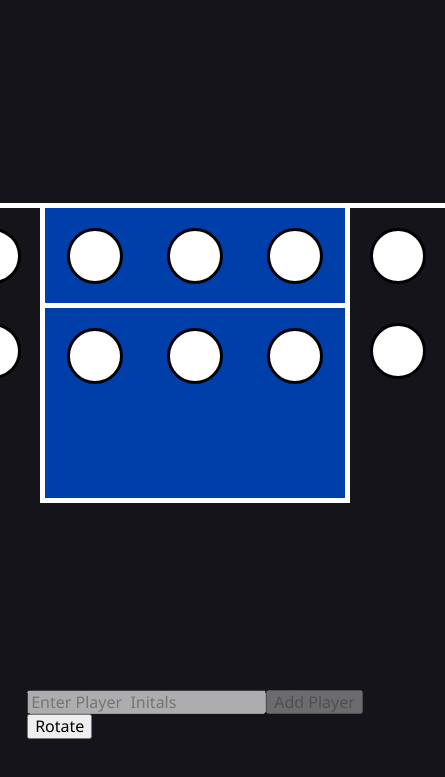
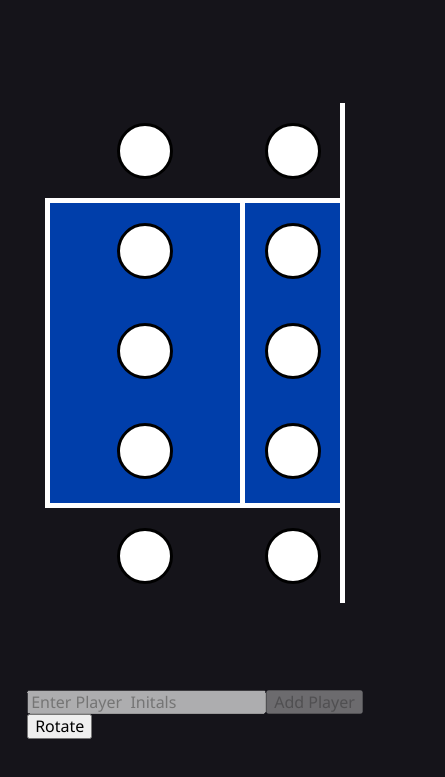
Before and after one commit to centanomics/just-plans-3, a Gatsby site: page / in a window 390 px wide. Shown: the part 63-840 px from the top of the page, 445 px wide, since content can reach past the window. Built offline with nearby package versions, Linux system fonts and the light colour scheme; Gatsby itself is replaced by a stand-in of ours.

Commit message:
updated court grid for mobile

```diff
--- a/src/styles/global.css
+++ b/src/styles/global.css
@@ -82,4 +82,84 @@ main {
   cursor: pointer;
 } */
 
-@media (max-width: 1100px) {}
+@media (max-width: 1000px) {
+  /* clearing court lines and resetting the grid for mobile*/
+  .court {
+    display: grid;
+    grid-template-columns: 200px 100px;
+    grid-template-rows: 100px 100px 100px 100px 100px;
+    justify-content:stretch;
+    align-content: stretch;
+  }
+
+  .spot {
+    border: none;
+  }
+
+  .spot-1, .spot-2, .spot-3, .spot-4, .spot-5, .spot-7, .spot-8, .spot-9 {
+    border-right: 5px solid var(--line-color);
+  }
+
+  .spot-1, .spot-10 {
+    border-bottom: 5px solid var(--line-color);
+  }
+
+  .spot-5, .spot-6 {
+    border-top: 5px solid var(--line-color);
+  }
+
+  .spot-7, .spot-8, .spot-9 {
+    border-left: 5px solid var(--line-color);
+  }
+
+/* reordering the spots accordingly for mobile */
+  .spot-1 {
+    grid-column: 2;
+    grid-row: 1;
+  }
+
+  .spot-2 {
+    grid-column: 2;
+    grid-row: 2;
+  }
+
+  .spot-3 {
+    grid-column: 2;
+    grid-row: 3;
+  }
+
+  .spot-4 {
+    grid-column: 2;
+    grid-row: 4;
+  }
+
+  .spot-5 {
+    grid-column: 2;
+    grid-row: 5;
+  }
+
+  .spot-6 {
+    grid-column: 1;
+    grid-row: 5;
+  }
+
+  .spot-7 {
+    grid-column: 1;
+    grid-row: 4;
+  }
+
+  .spot-8 {
+    grid-column: 1;
+    grid-row: 3;
+  }
+
+  .spot-9 {
+    grid-column: 1;
+    grid-row: 2;
+  }
+
+  .spot-10 {
+    grid-column: 1;
+    grid-row: 1;
+  }
+}
```
